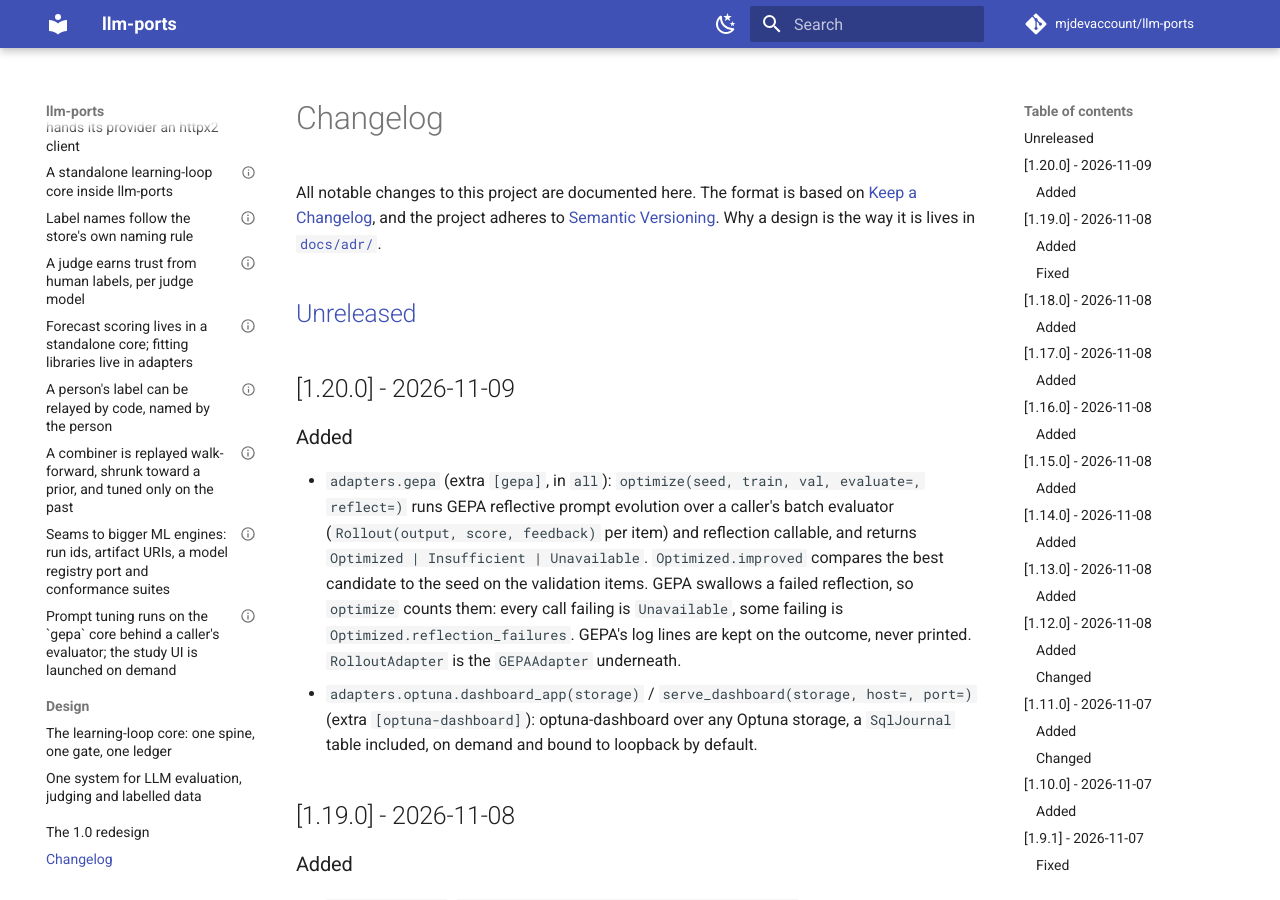
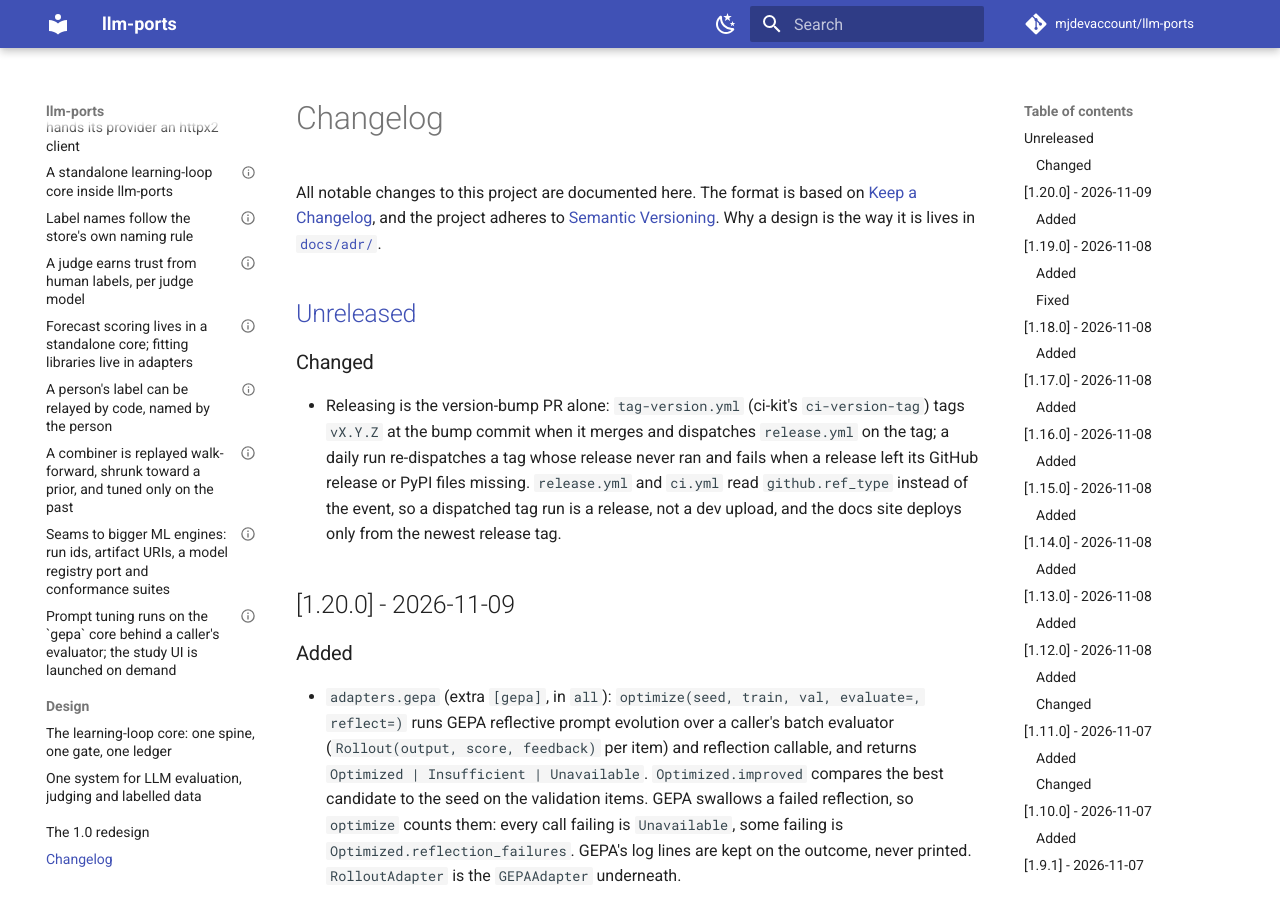
Before and after one commit to mjdevaccount/llm-ports, an MkDocs documentation site: the page built from docs/changelog.md, in a window 1280 px wide and 900 px high. Built offline with MkDocs 1.6.1 and Material for MkDocs 9.7.7, drawn with Linux system fonts in a browser that asks for light colours; comment, search, counter and statistics services are not loaded.

Commit message:
ci(release): tag every version bump on main and release by ref, not event (#72)
Releasing becomes the version-bump PR alone. tag-version.yml calls ci-kit's version-tag reusable
workflow: it tags vX.Y.Z at the bump commit and dispatches release.yml on the tag, and its daily
run re-dispatches a release that never ran and fails when one left its GitHub release or PyPI
files missing. 1.19.0 merged untagged with nothing red; this is the check that was missing.

A tag created with the job token fires no push run, so release.yml and ci.yml now read
github.ref_type instead of github.event_name: a dispatched tag run is a release, not a dev upload.
The Pages job deploys only from the newest release tag, so a late or healed release never rolls
the docs site back.

Co-authored-by: mattj <matt.jeffcoat@gmail.com>
Co-authored-by: Claude Opus 5.5 <noreply@anthropic.com>

```diff
--- a/CHANGELOG.md
+++ b/CHANGELOG.md
@@ -6,6 +6,15 @@ All notable changes to this project are documented here. The format is based on
 [`docs/adr/`](https://github.com/mjdevaccount/llm-ports/tree/main/docs/adr).
 
 ## [Unreleased]
+
+### Changed
+
+- Releasing is the version-bump PR alone: `tag-version.yml` (ci-kit's `ci-version-tag`) tags
+  `vX.Y.Z` at the bump commit when it merges and dispatches `release.yml` on the tag; a daily run
+  re-dispatches a tag whose release never ran and fails when a release left its GitHub release or
+  PyPI files missing. `release.yml` and `ci.yml` read `github.ref_type` instead of the event, so a
+  dispatched tag run is a release, not a dev upload, and the docs site deploys only from the newest
+  release tag.
 
 ## [1.20.0] - 2026-11-09
 
```
Also changed, not shown: CLAUDE.md (+3 -1 lines), CONTRIBUTING.md (+5 -1 lines), 3 other files.
